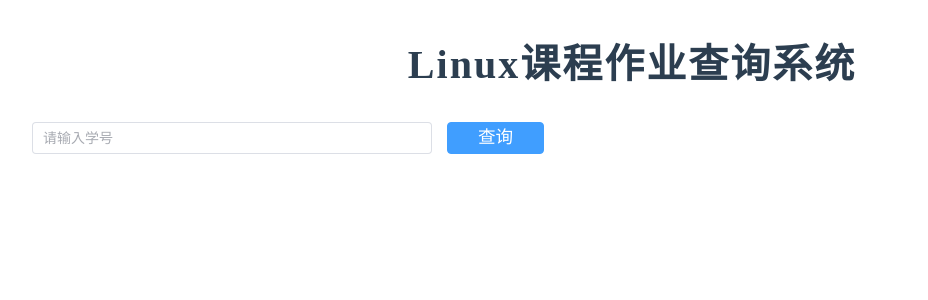
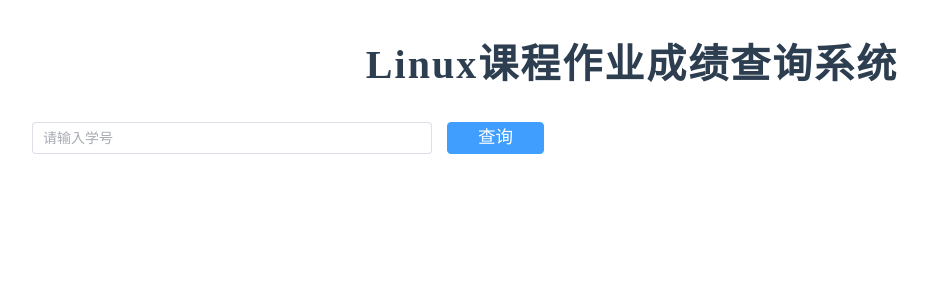
Before and after one commit to excniesNIED/linux-score-checker, a Vue app: page / in a window 1280 px wide. Shown: the top 300 px of the page, without its empty margins (8-936 px from the left). Built offline with nearby package versions, Linux system fonts and the light colour scheme.

Commit message:
Initial Commit

```diff
--- a/src/App.vue
+++ b/src/App.vue
@@ -1,7 +1,7 @@
 <template>
   <!-- 保持模板部分不变 -->
   <div class="container">
-    <h1 class="title">Linux课程作业查询系统</h1>
+    <h1 class="title">Linux课程作业成绩查询系统</h1>
     <div class="search-box">
       <el-input
           v-model="studentId"
```
